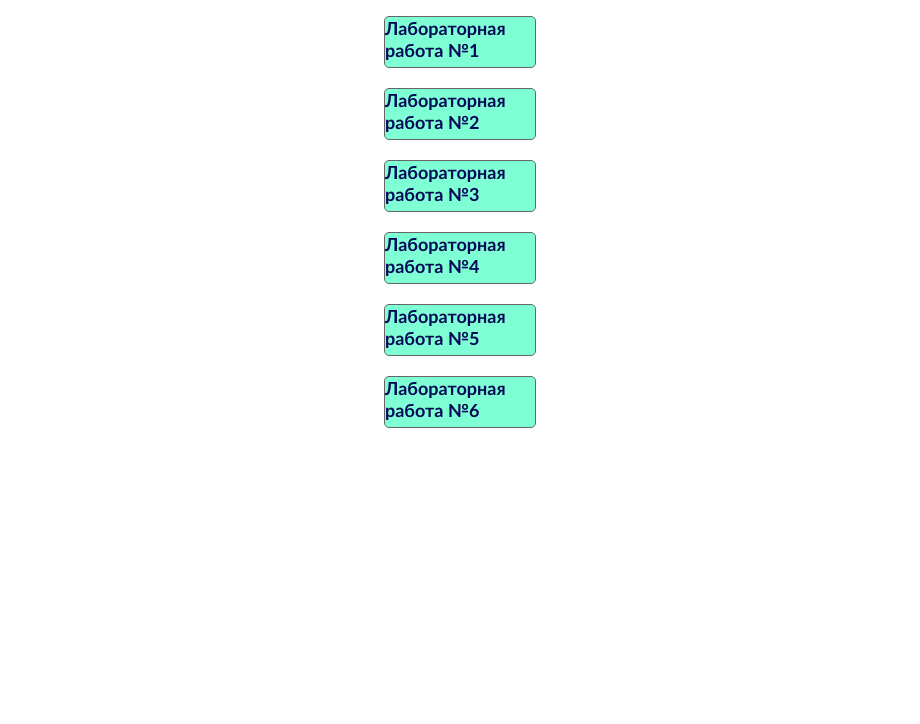
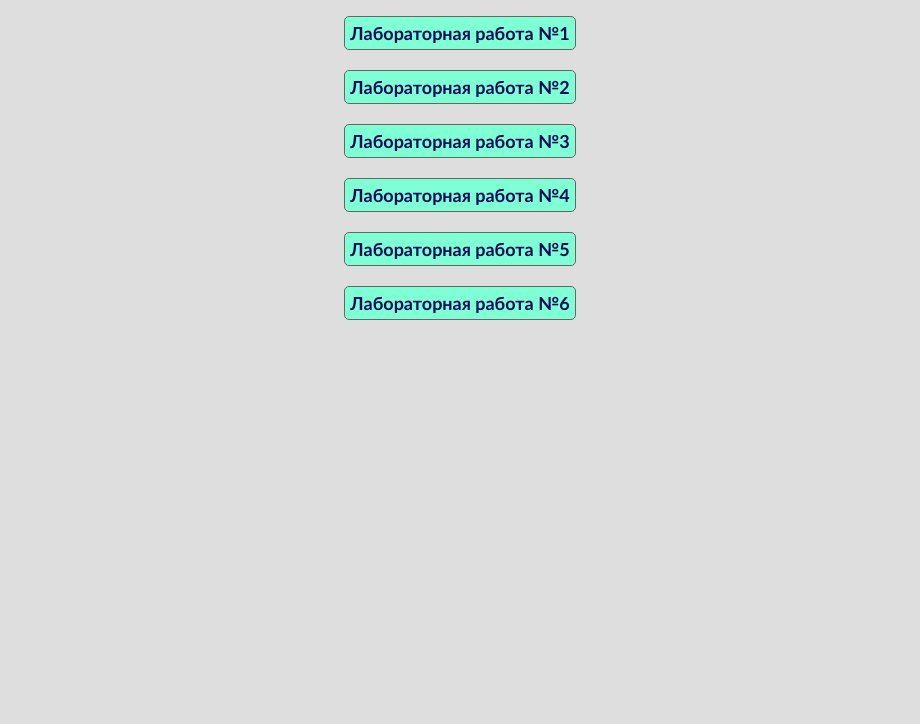
Before and after one commit to iamgo100/practicum, a plain HTML site: page index.html in a window 1280 px wide. Shown: the part 76-800 px from the top of the page, without its empty margins (180-1100 px from the left). Drawn offline with Linux system fonts and the light colour scheme.

Commit message:
update index-page

```diff
--- a/static/css/index.css
+++ b/static/css/index.css
@@ -2,6 +2,7 @@ body {
     margin: 0px;
     padding: 0px;
     font-family: 'Trebuchet MS', 'Lucida Sans Unicode', 'Lucida Grande', 'Lucida Sans', Arial, sans-serif;
+    background-color: rgb(222, 222, 222);
 }
 h1 {
     color: #050a58;
@@ -16,12 +17,12 @@ h1 {
 }
 a {
     text-decoration: none;
+    text-align: center;
     color: #050a58;
     font-size: large;
     font-weight: bold;
     font-family: 'Trebuchet MS', 'Lucida Sans Unicode', 'Lucida Grande', 'Lucida Sans', Arial, sans-serif;
-    width: 150px;
-    height: 50px;
+    padding: 5px;
     margin: 10px;
     border: 1px solid #666;
     border-radius: 5px;
```
